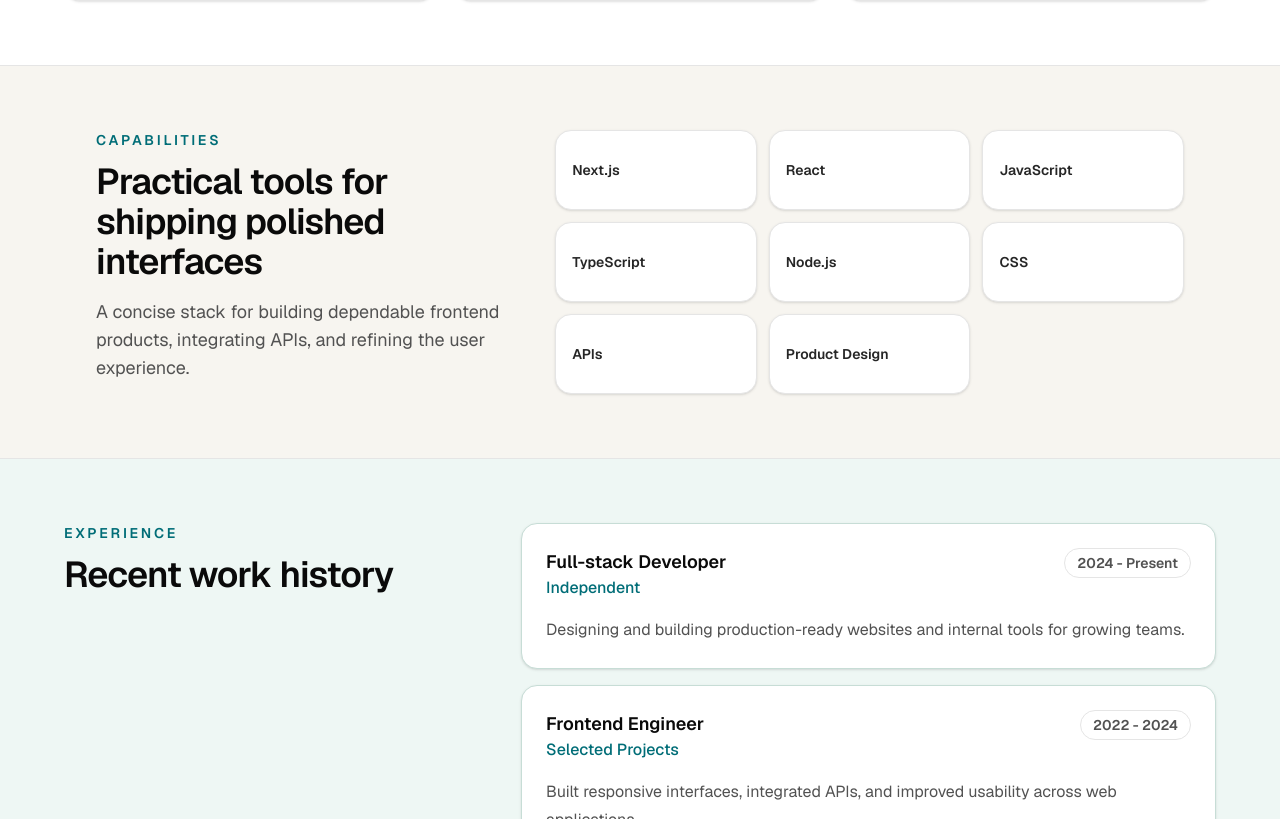
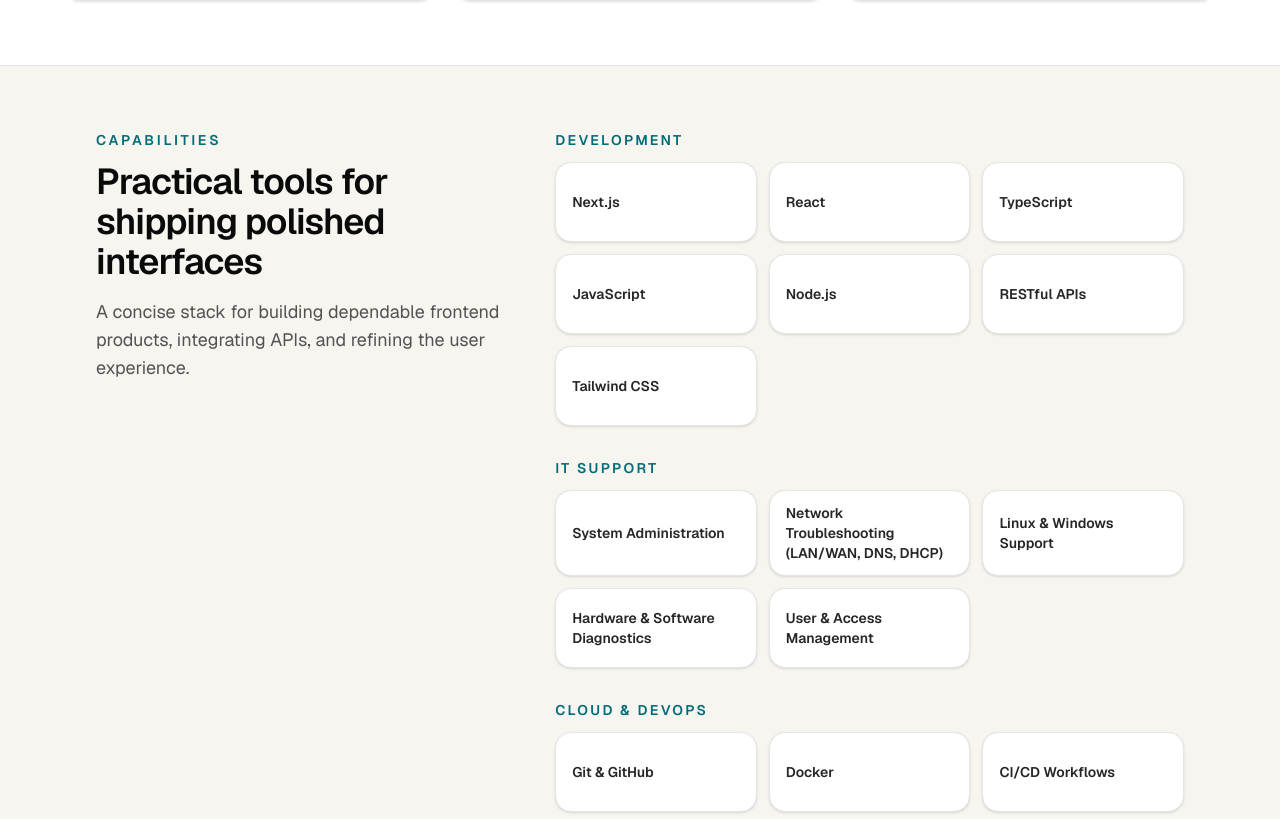
Before and after one commit to sh-Enoch/me, a Next.js app in the folder my-website/: page / in a window 1280 px wide. Shown: the part 1981-2800 px from the top of the page. Built offline with nearby package versions, Linux system fonts and the light colour scheme.

Commit message:
feat: update profile and restructure skills; add new SiteFooter component

```diff
--- a/my-website/src/app/page.jsx
+++ b/my-website/src/app/page.jsx
@@ -224,8 +224,18 @@ export default function Home() {
           APIs, and refining the user experience.
         </SectionHeading>
 
+        <div className="space-y-8">
+          {Object.entries(skills).map(([category, categorySkills]) => (
+            <div key={category}>
+              <h3 className="mb-3 text-sm font-semibold uppercase tracking-[0.16em] text-[#006d77]">
+                {category === "itSupport"
+                  ? "IT Support"
+                  : category === "cloudDevOps"
+                    ? "Cloud & DevOps"
+                    : category}
+              </h3>
               <ul className="grid grid-cols-2 gap-3 sm:grid-cols-3">
-          {skills.map((skill) => (
+                {categorySkills.map((skill) => (
                   <li
                     key={skill}
                     className="flex min-h-20 items-center rounded-2xl border border-neutral-200 bg-white px-4 py-3 text-sm font-semibold text-neutral-800 shadow-sm"
@@ -234,6 +244,9 @@ export default function Home() {
                   </li>
                 ))}
               </ul>
+            </div>
+          ))}
+        </div>
       </section>
 
       <section
--- a/my-website/src/data/profile.js
+++ b/my-website/src/data/profile.js
@@ -1,13 +1,13 @@
 export const profile = {
   name: "Enoch Wafula",
-  role: "Frontend Software Engineer",
+  role: "Software Developer | IT Support",
   location: "Nairobi, Kenya",
   availability: "Freelance and full-time roles",
   image: "/profile-placeholder.svg",
   headline:
-    "I build polished web experiences that are fast, accessible, and easy to maintain.",
+    "Building scalable software, dependable IT systems, and intuitive web experiences.",
   summary:
-    "I'm a frontend-focused software developer passionate about building accessible, scalable, and thoughtfully crafted web applications. I enjoy creating user interfaces that feel intuitive, responsive, and polished — paying close attention to the details that improve usability and overall user experience.\n\nMy work sits at the intersection of design and engineering, where clean frontend architecture meets practical product thinking. I enjoy translating ideas and requirements into maintainable systems that not only function well, but also feel seamless to use.\n\nCurrently, I work with the frontend team at Boldplus, where I contribute to building and maintaining modern web platforms. I collaborate closely across design, frontend, and backend workflows to develop reusable components, scalable UI patterns, and reliable user experiences across products.\n\nBeyond frontend engineering, I'm also exploring Professional Cloud DevOps Engineering to better understand deployment workflows, cloud infrastructure, and how modern applications move from development to production efficiently.\n\nOutside of tech, I enjoy playing hockey, listening to music, and spending time with friends.",
+    "I'm an enthusiastic Software Developer and IT Support Specialist dedicated to building reliable, scalable software solutions and keeping technical operations running seamlessly. My background spans both ends of technology delivery: developing clean, user-focused applications and providing hands-on IT support to resolve complex hardware, network, and system challenges.\n\nMy development work sits at the intersection of practical engineering and thoughtful design. While I have deep experience crafting intuitive, responsive frontends and maintainable web architecture, I view systems holistically—ensuring software is robust, accessible, and aligned with real-world user workflows.\n\nCurrently, I work with the engineering team at Boldplus, where I contribute to building and maintaining modern web platforms. I collaborate across design, frontend, and backend workflows to deliver reusable components, streamline technical processes, and support reliable day-to-day operations.\n\nTo bridge development with infrastructure, I am also expanding into Professional Cloud DevOps Engineering—focusing on deployment automation, cloud infrastructure, and proactive system monitoring to keep applications and IT environments fast and secure.\n\nOutside of tech, I enjoy playing hockey, listening to music, and spending time with friends.",
   email: "enochweks@gmail.com",
   socials: [
     { label: "GitHub", href: "https://github.com/sh-Enoch" },
@@ -15,16 +15,31 @@ export const profile = {
   ],
 };
 
-export const skills = [
-  "Next.js",
-  "React",
-  "JavaScript",
-  "TypeScript",
-  "Node.js",
-  "CSS",
-  "APIs",
-  "Product Design",
-];
+export const skills = {
+  development: [
+    "Next.js",
+    "React",
+    "TypeScript",
+    "JavaScript",
+    "Node.js",
+    "RESTful APIs",
+    "Tailwind CSS",
+  ],
+  itSupport: [
+    "System Administration",
+    "Network Troubleshooting (LAN/WAN, DNS, DHCP)",
+    "Linux & Windows Support",
+    "Hardware & Software Diagnostics",
+    "User & Access Management",
+  ],
+  cloudDevOps: [
+    "Git & GitHub",
+    "Docker",
+    "CI/CD Workflows",
+    "Cloud Fundamentals (GCP/AWS)",
+  ],
+  design: ["Product Design", "Responsive UI/UX", "Figma"],
+};
 
 export const projects = [
   {
```
Also changed, not shown: my-website/src/components/site-footer.jsx (renamed from my-website/src/components/site-footer.js). Lines whose indentation alone changed are shown as unchanged.
